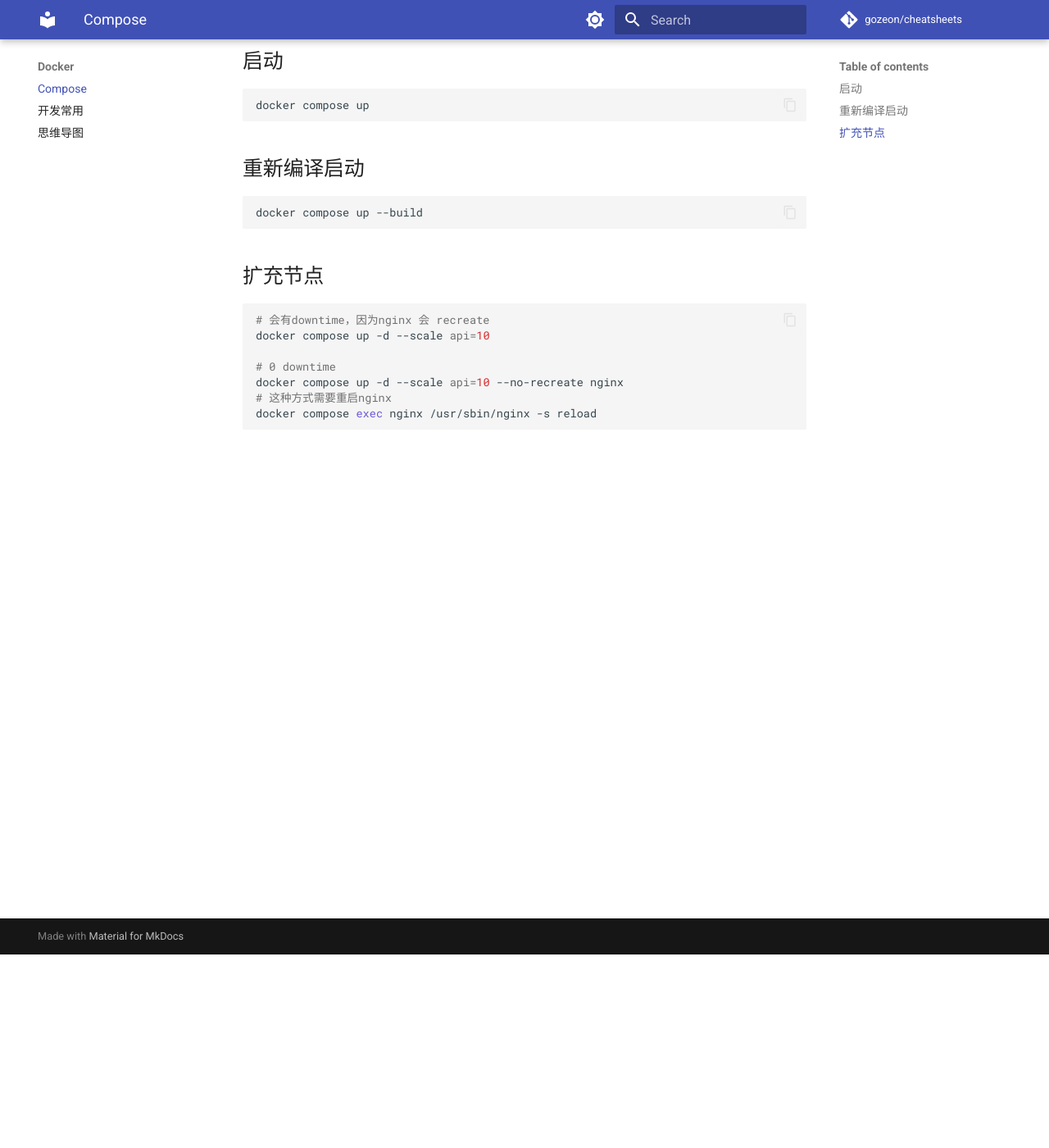
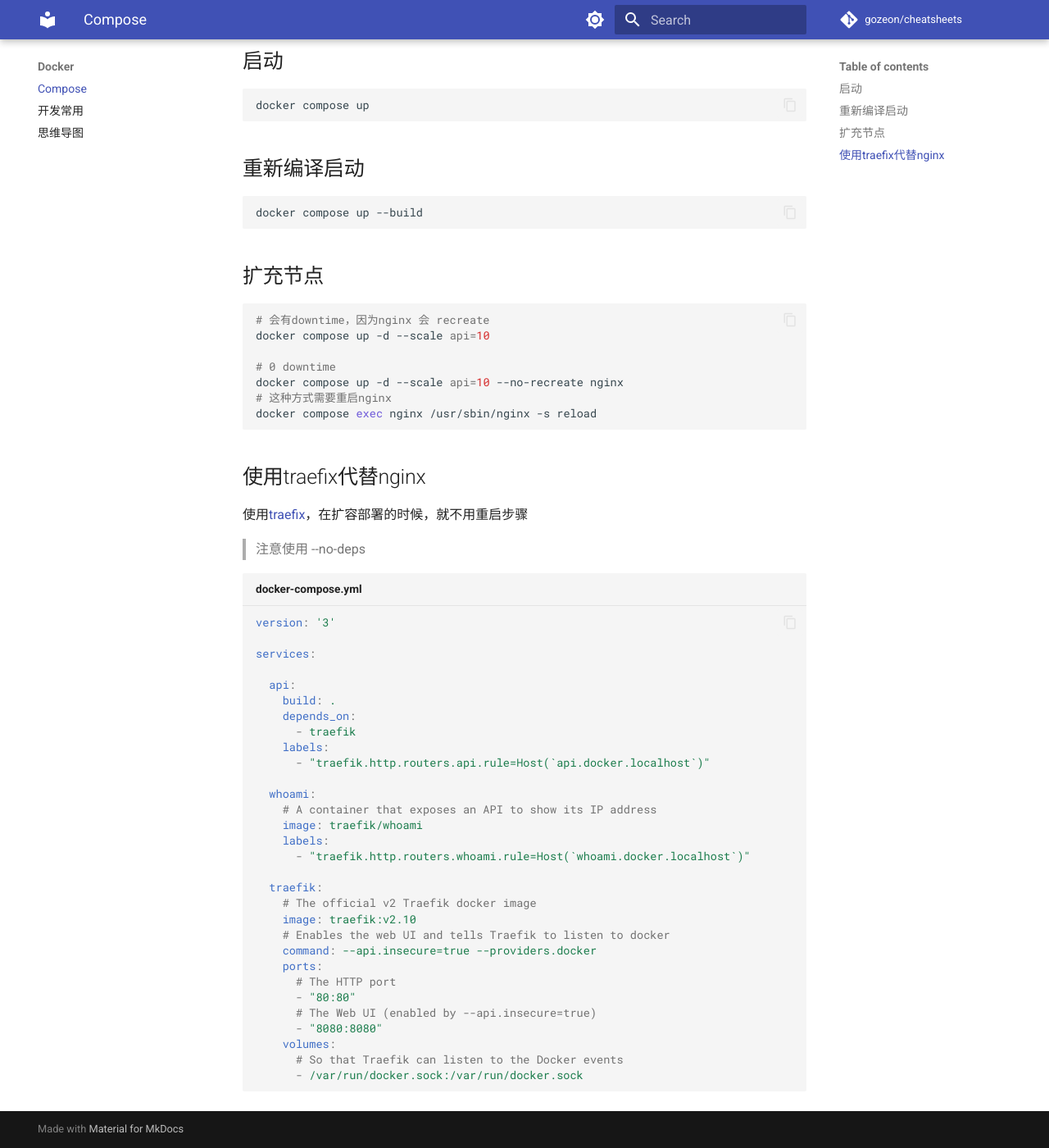
Before and after one commit to gozeon/cheatsheets, an MkDocs documentation site: the page built from docs/docker/compose.md, in a window 1280 px wide and 1400 px high, scrolled down 236 px. Shown: the whole window at 82% size. Built offline with MkDocs 1.6.1 and Material for MkDocs 9.7.7, drawn with Linux system fonts in a browser that asks for light colours; comment, search, counter and statistics services are not loaded.

Commit message:
Update compose.md

````diff
--- a/docs/docker/compose.md
+++ b/docs/docker/compose.md
@@ -24,3 +24,45 @@
 # 这种方式需要重启nginx
 docker compose exec nginx /usr/sbin/nginx -s reload
 ```
+
+
+
+## 使用traefix代替nginx
+
+使用[traefix](https://doc.traefik.io/traefik/)，在扩容部署的时候，就不用重启步骤
+
+> 注意使用 --no-deps
+
+```yaml title="docker-compose.yml"
+version: '3'
+
+services:
+
+  api:
+    build: .
+    depends_on:
+      - traefik
+    labels:
+      - "traefik.http.routers.api.rule=Host(`api.docker.localhost`)"
+
+  whoami:
+    # A container that exposes an API to show its IP address
+    image: traefik/whoami
+    labels:
+      - "traefik.http.routers.whoami.rule=Host(`whoami.docker.localhost`)"
+
+  traefik:
+    # The official v2 Traefik docker image
+    image: traefik:v2.10
+    # Enables the web UI and tells Traefik to listen to docker
+    command: --api.insecure=true --providers.docker
+    ports:
+      # The HTTP port
+      - "80:80"
+      # The Web UI (enabled by --api.insecure=true)
+      - "8080:8080"
+    volumes:
+      # So that Traefik can listen to the Docker events
+      - /var/run/docker.sock:/var/run/docker.sock
+
+```
````
